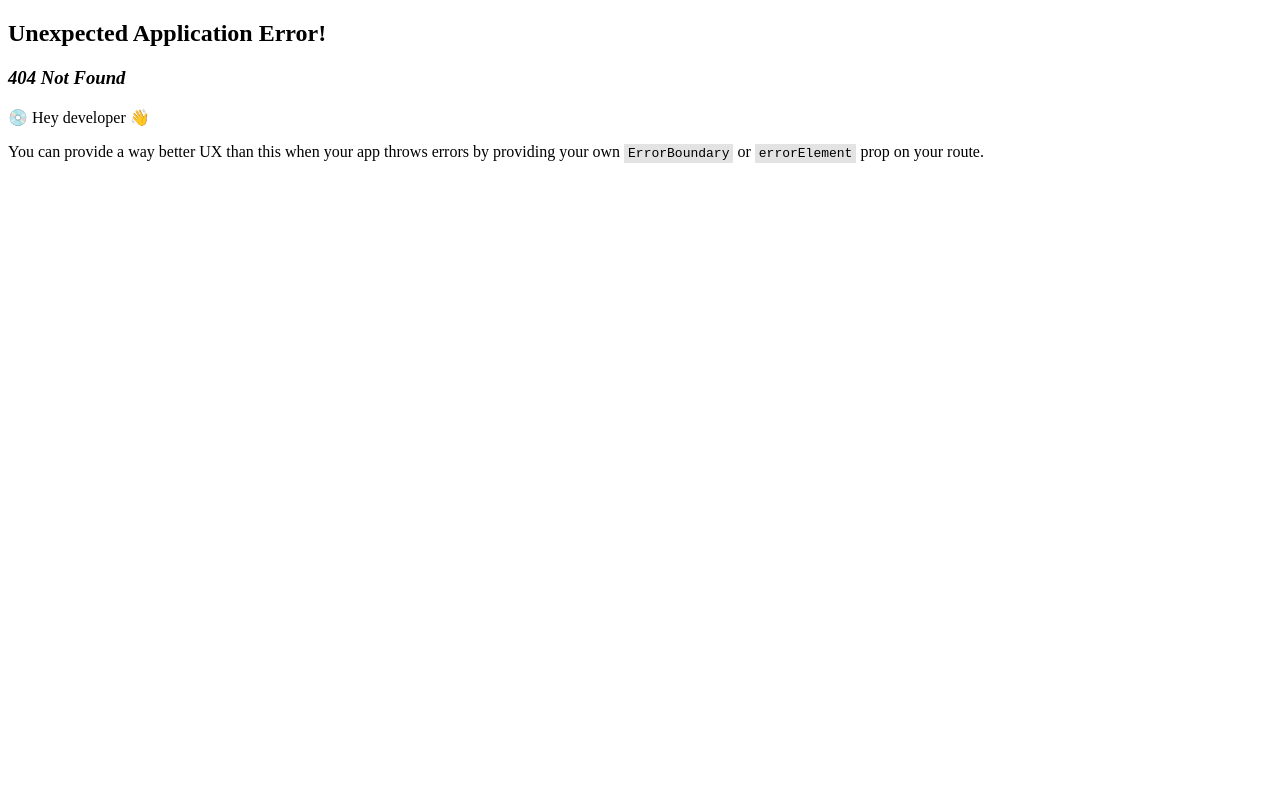
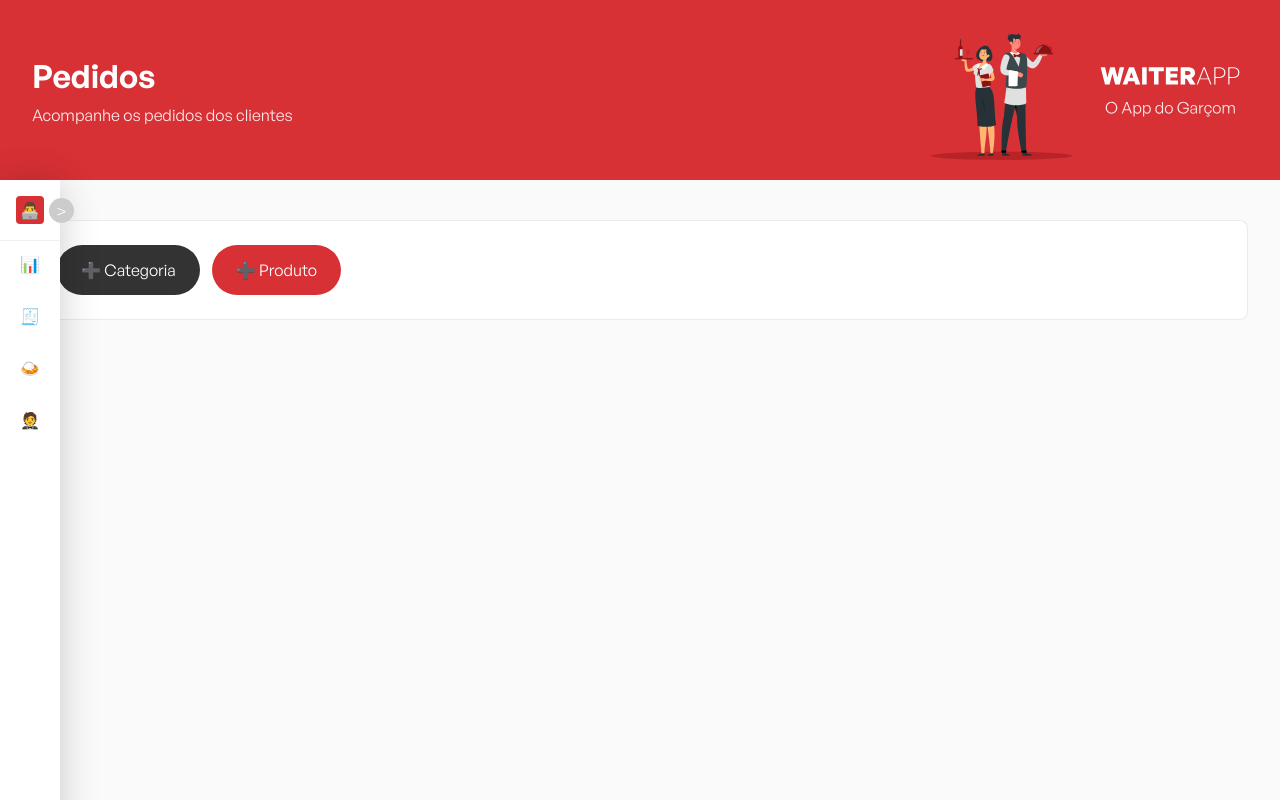
Before and after one commit to Augusto9237/waiter-app-web, a React (Vite) app: page /admin/menu in a window 1280 px wide. Before the commit this address had no page. Built offline with nearby package versions, Linux system fonts and the light colour scheme.

Commit message:
buttons ok

```diff
--- a/src/components/Admin/SideBar/index.tsx
+++ b/src/components/Admin/SideBar/index.tsx
@@ -31,10 +31,12 @@ export default function SideBar() {
           </div>
         </Link>
 
-        <div className="sidebarIconItem">
-          <span>🪑</span>
-          <strong>Pedidos</strong>
-        </div>
+        <Link to='/admin/menu'>
+          <div className="sidebarIconItem">
+            <span>🍛</span>
+            <strong>Cardapio</strong>
+          </div>
+        </Link>
 
         <div className="sidebarIconItem">
           <span>🤵</span>
--- /dev/null
+++ b/src/components/Menu/index.tsx
@@ -0,0 +1,17 @@
+import { MenuContainer, MenuButtons, ButtonCategories, ButtonProducts } from "./styles";
+
+export function Menu() {
+    return (
+        <MenuContainer>
+            <MenuButtons>
+                <ButtonCategories>
+                   ➕ Categoria
+                </ButtonCategories>
+
+                <ButtonProducts>
+                   ➕ Produto
+                </ButtonProducts>
+            </MenuButtons>
+        </MenuContainer>
+    )
+};
--- /dev/null
+++ b/src/components/Menu/styles.ts
@@ -0,0 +1,32 @@
+import styled from "styled-components";
+
+export const MenuContainer = styled.div`
+    display: flex;
+    flex-direction: column;
+    background: #FFFFFF;
+    border: 1px solid rgba(204, 204, 204, 0.4);
+    border-radius: 8px;
+    padding: 24px;
+`;
+
+export const MenuButtons = styled.div`
+    display: flex;
+    width: 100%;
+    gap: 12px
+`;
+
+export const ButtonCategories = styled.button`
+    border: none;
+    background: #333333;
+    border-radius: 48px;
+    padding: 14px 24px;
+    color: #fff
+`;
+
+export const ButtonProducts = styled.button`
+    border: none;
+    background: #D73035;
+    border-radius: 48px;
+    padding: 14px 24px;
+    color: #fff
+`;
--- a/src/main.tsx
+++ b/src/main.tsx
@@ -12,6 +12,7 @@ import { SigInPage } from "./Pages/SigIn";
 import { OrdersPage } from "./Pages/Orders";
 import Admin from "./components/Admin";
 import { Orders } from "./components/Orders";
+import { Menu } from "./components/Menu";
 
 const router = createBrowserRouter([
   {
@@ -33,6 +34,10 @@ const router = createBrowserRouter([
       {
         path: "orders",
         element: <Orders />,
+      },
+      {
+        path: "menu",
+        element: <Menu/>,
       }
     ]
   },
```
